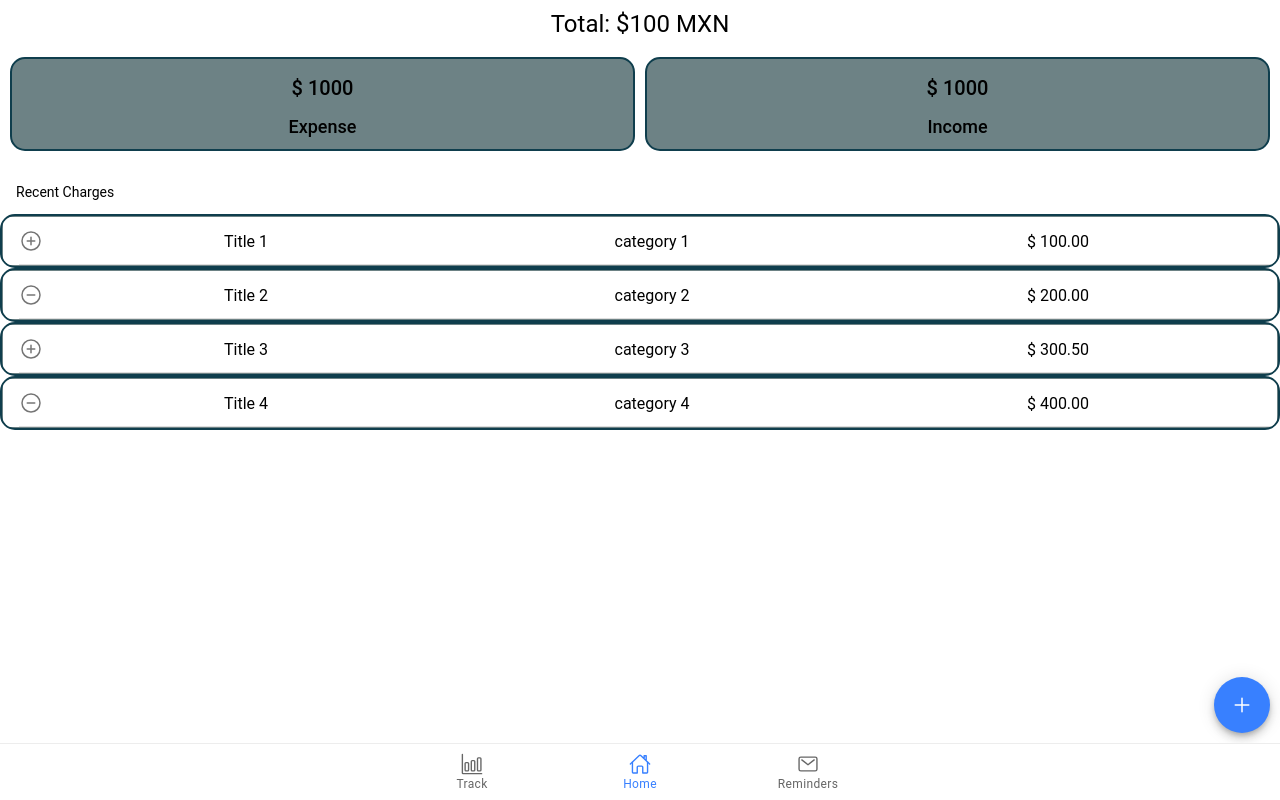
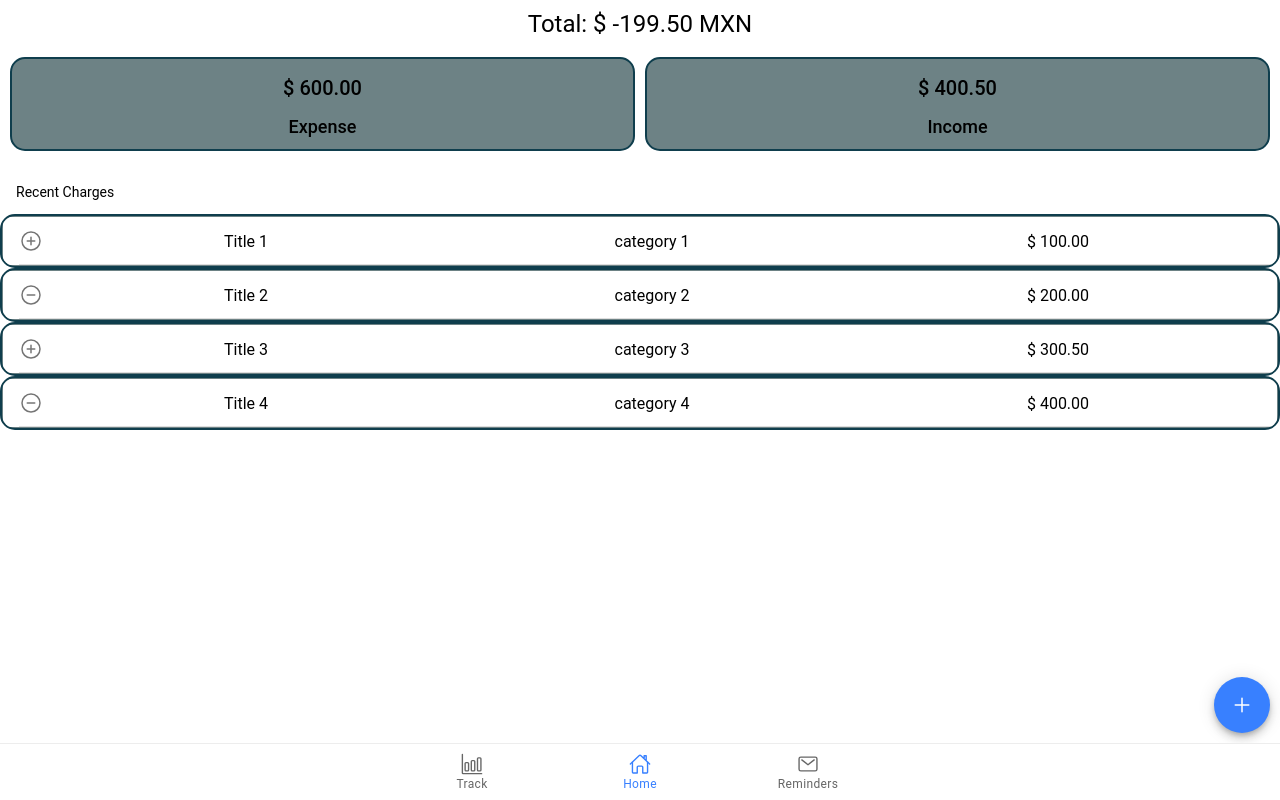
Before and after one commit to AlanBar13/tsukan, a React (Create React App) app: page /home in a window 1280 px wide. Built offline with nearby package versions, Linux system fonts and the light colour scheme.

Commit message:
When created make calculations and display them

```diff
--- a/src/pages/Home.tsx
+++ b/src/pages/Home.tsx
@@ -1,4 +1,5 @@
 import { IonContent, IonPage, IonLabel, IonGrid, IonRow, IonCol, IonList, IonListHeader, IonFab, IonIcon, IonFabButton } from '@ionic/react';
+import { useState, useEffect} from 'react'
 import { add } from 'ionicons/icons';
 import ListItem from '../components/ListItem'
 import { Item } from '../models'
@@ -12,6 +13,29 @@ const Home: React.FC = () => {
         { id: 4, title: "Title 4", category: "category 4", amount: 400, sign: "-", timestamp: "2021-09-20" },
     ]
 
+    const [xpense, setXpense] = useState(0)
+    const [income, setIncome] = useState(0)
+    const [total, setTotal] = useState(0)
+
+    useEffect(() => {
+        getTotal(items)
+    })
+
+    const getTotal = (items: Item[]) => {
+        let xp = 0, inc = 0, ttl = 0
+        items.map((i) => {
+            if(i.sign === '+'){
+                inc = inc + i.amount
+            }else{
+                xp = xp + i.amount
+            }
+        })
+        ttl = inc - xp
+        setIncome(inc)
+        setXpense(xp)
+        setTotal(ttl)
+    }
+
     const showList = (items: Item[]) => {
         return items.map((i) => {
             return <ListItem key={i.id} item={i} />
@@ -22,19 +46,19 @@ const Home: React.FC = () => {
         <IonPage>
             <IonContent fullscreen>
                 <div className="title">
-                    <IonLabel><h1>Total: $100 MXN</h1></IonLabel>
+                    <IonLabel><h1>Total: $ {total.toFixed(2)} MXN</h1></IonLabel>
                 </div>
                 <IonGrid>
                     <IonRow>
                         <IonCol>
                             <div className="item num">
-                                <h4>$ 1000</h4>
+                                <h4>$ {xpense.toFixed(2)}</h4>
                                 <h5>Expense</h5>
                             </div>
                         </IonCol>
                         <IonCol>
                             <div className="item num">
-                                <h4>$ 1000</h4>
+                                <h4>$ {income.toFixed(2)}</h4>
                                 <h5>Income</h5>
                             </div>
                         </IonCol>
```
